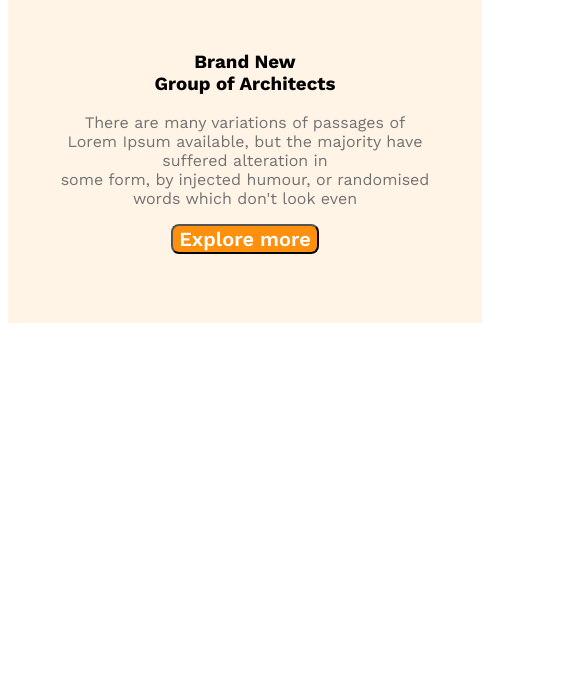
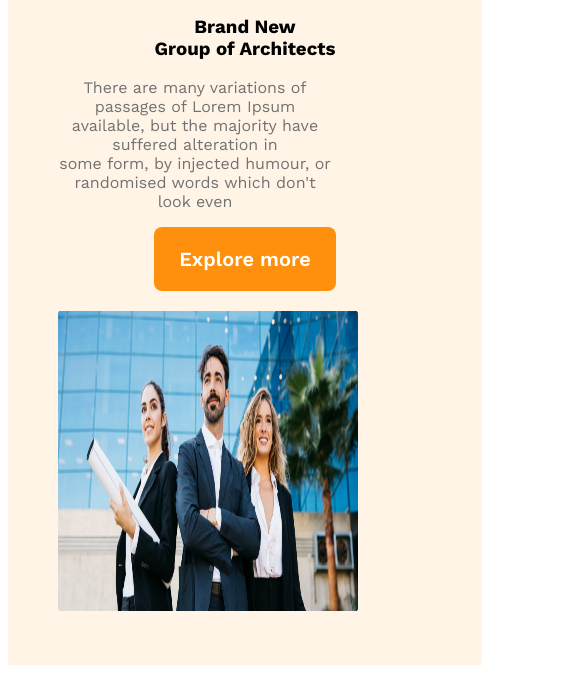
Before and after one commit to Majharul-Islam2121/3rd-web-design, a plain HTML site: page index.html in a window 390 px wide. Shown: the part 230-903 px from the top of the page, 585 px wide, since content can reach past the window. Before the commit the page ends 844 px from the top, so only its background shows below. Drawn offline with nearby package versions, Linux system fonts and the light colour scheme; a web font is replaced by a local one.

Commit message:
finished by responsive movile and tablet

```diff
--- a/index.html
+++ b/index.html
@@ -35,7 +35,7 @@
             <p class="banner-para">There are many variations of passages of Lorem Ipsum available, but the majority have suffered alteration in <br> some form, by injected humour, or randomised words which don't look even</p>
       <button class="banner-btn">Explore more</button>
       <div>
-        <img src="i" alt="">
+        <img class="banner-img" src="images/banner.png" alt="">
       </div>
         </div>
 
--- a/styles/style.css
+++ b/styles/style.css
@@ -7,7 +7,11 @@
 
 
 }
-.background{ height: 100%;width: 100%;padding: 50px; background: rgba(255, 144, 14, 0.10);}
+.background{ height: 100%;
+  width: 100%;
+  padding: 50px;
+   background: rgba(255, 144, 14, 0.10);
+  }
 
 .header{
 
@@ -61,4 +65,21 @@ a{text-decoration: none;
         font-size: 20px;
       border-radius: 8px;
         font-weight: 600;
+        padding:20px 25px;
+        border: none;
        }
+       .banner-img{
+        width: 900px;
+        height: 500px;
+        margin: 20px 50px 0 0;
+      }
+
+      /*responsive media queries*/
+      @media screen and (max-width:600px) {.header{flex-direction: column;padding: 10px 10px;gap: 20px;margin-right: 50px;}.banner-para{margin-right: 100px;}
+        .banner-img{width: 300px;height: 300px;margin-right: 80px;}
+      }
+
+      @media screen and (min-width:601px) and (max-width:960px) {.header{flex-direction: column;padding: 30px 130px;gap: 40px;margin-right: 50px;}.banner-para{margin-right: 100px;}
+      .banner-img{width: 300px;height: 300px;}.nav-link{flex-direction: column;}
+
+      }
```
